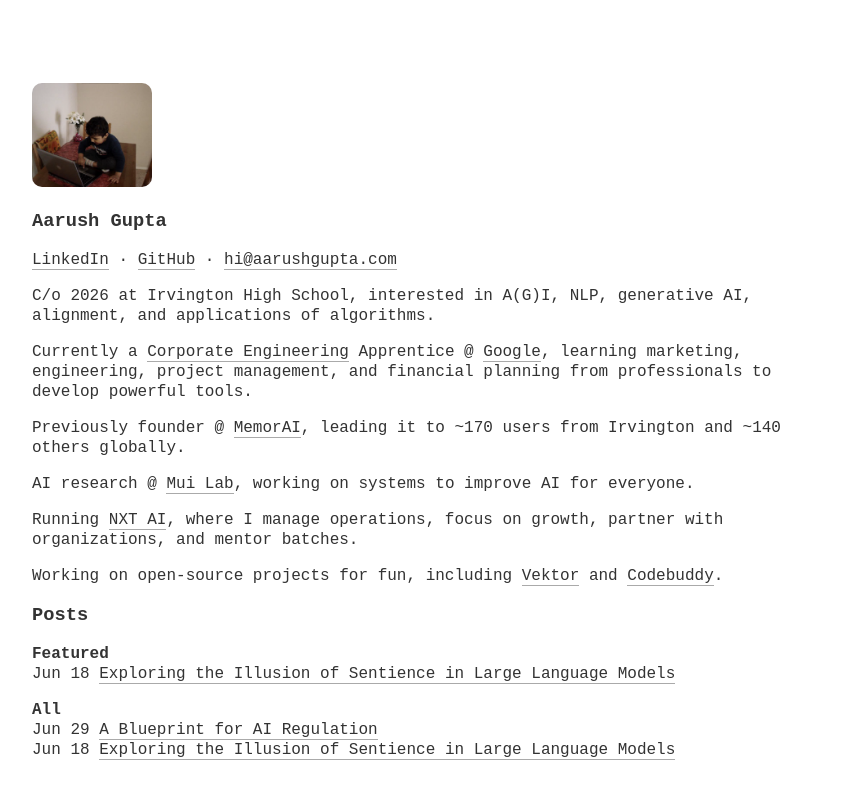
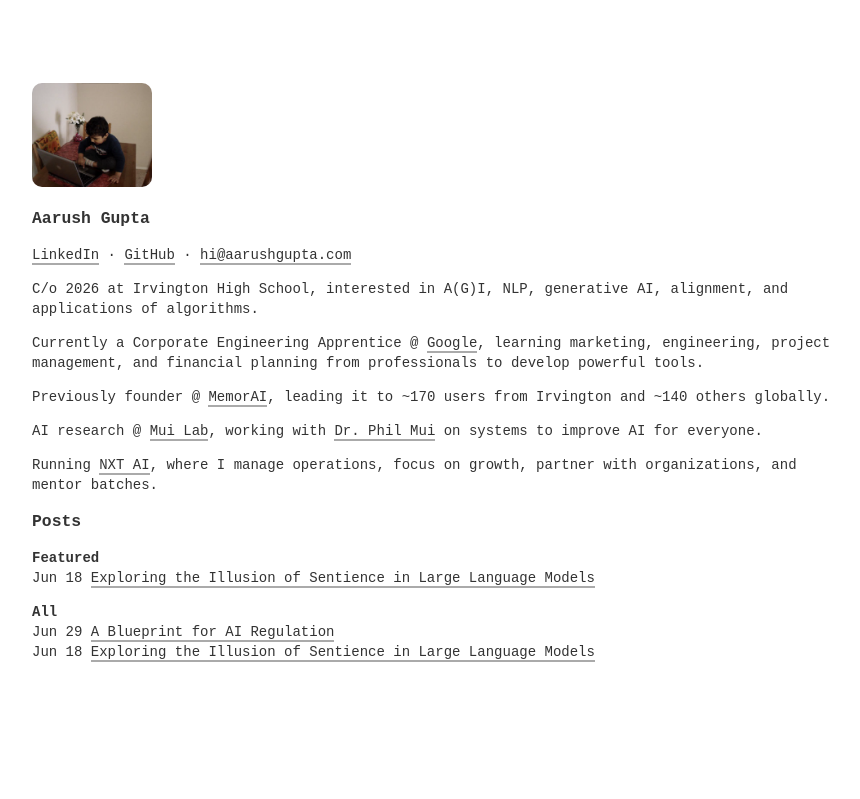
Before and after one commit to notallm/notallm.github.io, a Jekyll site: the page built from index.md, in a window 1280 px wide. Shown: the top 799 px of the page, without its empty margins (208-1068 px from the left). Built offline with Jekyll 4.4.1, drawn with Linux system fonts in a browser that asks for light colours.

Commit message:
pagespeed optimizations and add phil mui reference

```diff
--- a/_layouts/base.html
+++ b/_layouts/base.html
@@ -1,8 +1,8 @@
 <!DOCTYPE html>
-<html>
+<html lang = "{{ site.lang }}">
 <head>
-  <meta charset="utf-8">
-  <meta http-equiv="X-UA-Compatible" content="IE=edge">
+  <meta charset = "utf-8">
+  <meta http-equiv = "X-UA-Compatible" content = "IE=edge">
   <meta name = "viewport" content = "width=device-width, initial-scale=1">
   {%- seo -%}
   <link rel = "stylesheet" href = "{{ "/assets/css/main.css" | relative_url }}">
@@ -10,7 +10,7 @@
   <link rel = "icon" href = "{{ "/assets/img/pfp.png" | relative_url }}">
 </head>
 <body>
-    <img src = "{{ "/assets/img/pfp.png" | relative_url }}">
+    <img src = "{{ "/assets/img/pfp.png" | relative_url }}" alt = "profile image">
     <h3>Aarush Gupta</h3>
     {{ content }}
 </body>
--- a/assets/css/main.css
+++ b/assets/css/main.css
@@ -1,5 +1,5 @@
 body {
-    font-size: 16px;
+    font-size: 14px;
     line-height: 20px;
     font-family: monospace;
     color: #333333;
@@ -14,11 +14,11 @@
 a {
     text-decoration: none;
     color: inherit;
-    border-bottom: 1.5px solid #aaaaaa;
+    border-bottom: 2px solid #aaaaaa;
 }
 
 a:hover {
-    border-bottom: 1.5px solid;
+    border-bottom: 2px solid;
 }
 
 img {
--- a/index.md
+++ b/index.md
@@ -7,16 +7,15 @@
 
 C/o 2026 at Irvington High School, interested in A(G)I, NLP, generative AI, alignment, and applications of algorithms.
 
-Currently a [Corporate Engineering](https://www.youtube.com/watch?v=ohtLXCwC-oU) Apprentice @ [Google](https://google.com/), learning marketing, engineering,
+Currently a Corporate Engineering Apprentice @ [Google](https://google.com/), learning marketing, engineering,
 project management, and financial planning from professionals to develop powerful tools.
 
 Previously founder @ [MemorAI](https://memorai.aarushgupta.com), leading it to ~170 users from Irvington and ~140 others globally.
 
-AI research @ [Mui Lab](https://sites.google.com/asdrp.org/mui), working on systems to improve AI for everyone.
+AI research @ [Mui Lab](https://sites.google.com/asdrp.org/mui), working with [Dr. Phil Mui](https://sites.google.com/asdrp.org/mui/who) on systems to improve
+AI for everyone.
 
 Running [NXT AI](https://nxtai.aarushgupta.com), where I manage operations, focus on growth, partner with organizations, and mentor batches.
-
-Working on open-source projects for fun, including [Vektor](https://github.com/notallm/vektor) and [Codebuddy](https://github.com/notallm/codebuddy).
 
 ### Posts
 
```
